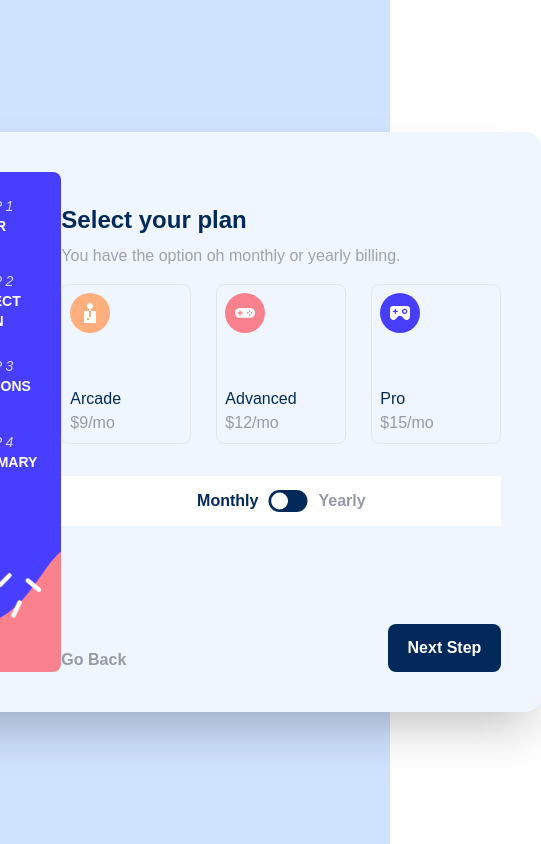
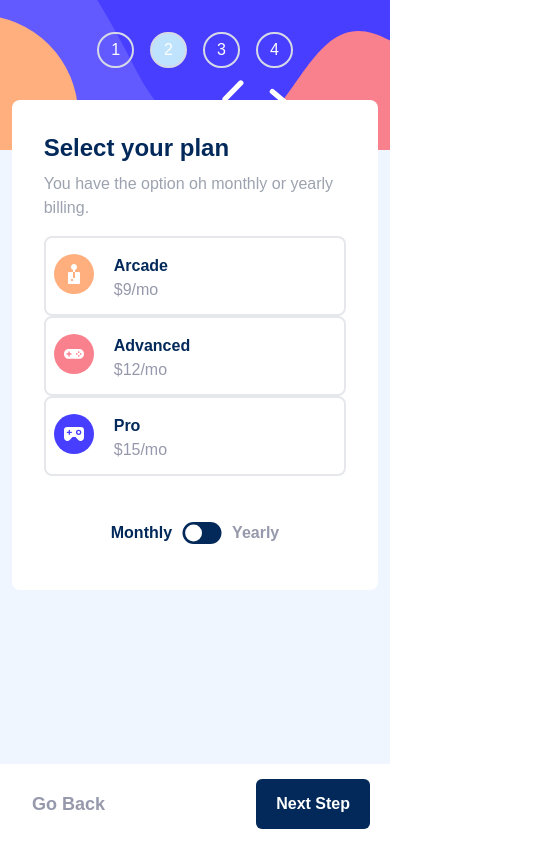
Before and after one commit to Wendell00/Multi-Step-Form, a React (Vite) app: page /selectPlan in a window 390 px wide. Shown: the whole page, 541 px wide, since content can reach past the window. Built offline with nearby package versions, Linux system fonts and the light colour scheme.

Commit message:
Responsividade feita

```diff
--- a/package.json
+++ b/package.json
@@ -11,6 +11,7 @@
   "dependencies": {
     "react": "^18.2.0",
     "react-dom": "^18.2.0",
+    "react-responsive": "^9.0.2",
     "react-router-dom": "^6.8.0"
   },
   "devDependencies": {
--- a/src/App.jsx
+++ b/src/App.jsx
@@ -1,4 +1,3 @@
-import { useState } from 'react'
 import { BrowserRouter, Route, Routes } from 'react-router-dom'
 
 import './App.css'
@@ -9,7 +8,6 @@ import { AddOns } from './pages/addOns/addOns'
 import { FormContextProvider } from './contexts/FormContext'
 import { LayoutDefault } from './layouts/LayoutDefault'
 import { Summary } from './pages/summary/summary'
-import { TestPage } from './pages/teste/teste'
 
 function App() {
   return (
@@ -22,7 +20,6 @@ function App() {
               <Route path='/selectPlan' element={<SelectPlan />} />
               <Route path='/add-ons' element={<AddOns />} />
               <Route path='/summary' element={<Summary />} />
-              <Route path='/teste' element={<TestPage />} />
             </Route>
           </Routes>
         </FormContextProvider>
--- a/src/components/Aside/index.jsx
+++ b/src/components/Aside/index.jsx
@@ -1,13 +1,36 @@
-import { useEffect } from "react"
 import { useLocation } from "react-router-dom";
+import { useMediaQuery } from 'react-responsive';
 
 
 export function Aside() {
 
+  const isMobile = useMediaQuery({ query: '(max-width: 768px)' });
   const location = useLocation();
 
+  if(isMobile){
     return (
-    <div className="w-1/3 h-full rounded-lg bg-no-repeat" id="sideBar">
+      <div className="w-full h-[150px] bg-no-repeat relative" id="sideBarMobile">
+        <ul className='w-full h-1/3 p-4'>
+          <div className="flex justify-center mt-4">
+            <button className={`rounded-full border-2 border-[#d6d9e6] py-1 px-3 mx-2 bg-none text-white
+            ${location.pathname === '/' && 'bg-[#bfe2fd] text-black'}`}>1</button>
+
+            <button className={`rounded-full border-2 border-[#d6d9e6] py-1 px-3 mx-2 bg-none text-white
+            ${location.pathname === '/selectPlan' && 'bg-[#bfe2fd] text-black'}`}>2</button>
+
+            <button className={`rounded-full border-2 border-[#d6d9e6] py-1 px-3 mx-2 bg-none text-white
+            ${location.pathname === '/add-ons' && 'bg-[#bfe2fd] text-black'}`}>3</button>
+
+            <button className={`rounded-full border-2 border-[#d6d9e6] py-1 px-3 mx-2 bg-none text-white
+            ${location.pathname == '/summary' && 'bg-[#bfe2fd] text-black'}`}>4</button>
+          </div>
+        </ul>
+      </div>
+    )
+  }
+  else{
+    return (
+      <div className="w-1/3 h-full rounded-lg bg-no-repeat relative" id="sideBar">
         <ul className='w-full h-2/3 p-4'>
           <li className='flex w-full h-1/4 items-center px-2'>
             <div> <button className={`rounded-full border-2 border-[#d6d9e6] py-1 px-3 bg-none text-white
@@ -45,3 +68,4 @@ export function Aside() {
       </div>
     )
   }
+}
--- /dev/null
+++ b/src/components/Submit/submit.jsx
@@ -0,0 +1,25 @@
+export const Submit = () => {
+
+    return (
+        <>
+            <div className='h-[400px] p-8 absolute right-[3%] bg-white w-[94%] mt-[100px] rounded-lg
+            md:relative md:h-full md:py-8 md:my-0 md:mx-auto md:[450px] md:px-8 md-justify-self-center md:right-0'>
+
+                <div className="w-auto h-full my-[50px] md:mx-0 md:my-[100px]">
+                    <div className="flex justify-center items-center scale-[0.7]">
+                        <img src="../../../public/multi-step-form-main/assets/images/icon-thank-you.svg" alt="" srcset="" />
+                    </div>
+                    <div className="flex justify-center items-center">
+                        <h2 className='text-[#02295a] text-3xl font-bold mb-2'>Thank you!</h2>
+                    </div>
+                    <div className="flex items-center text-center">
+                        <p className='font-normal text-gray-400 text-xl'>  Thanks for confirming your subscription! We hope you have fun
+                            using our platform. If you ever need support, please feel free
+                            to email us at support@loremgaming.com.</p>
+                    </div>
+                </div>
+
+            </div>
+        </>
+    )
+}
--- a/src/index.css
+++ b/src/index.css
@@ -13,8 +13,15 @@
   font-family: 'Ubuntu', sans-serif;
 }
 
+
 #sideBar{
   background-image: url("/multi-step-form-main/assets/images/bg-sidebar-desktop.svg");
+  background-size: cover;
+  background-position: center center;
+}
+
+#sideBarMobile{
+  background-image: url("/multi-step-form-main/assets/images/bg-sidebar-mobile.svg");
   background-size: cover;
   background-position: center center;
 }
--- a/src/layouts/LayoutDefault/index.jsx
+++ b/src/layouts/LayoutDefault/index.jsx
@@ -2,9 +2,9 @@ import { Outlet } from 'react-router-dom'
 
 export function LayoutDefault() {
   return (
-    <div className='w-screen h-screen flex justify-center items-center bg-[#cfe2fe]'>
-      <main className='w-[960px] h-[580px] bg-[#f0f6ff] rounded-2xl shadow-2xl p-10'>
-        <div className=' w-full h-full flex'>
+    <div className='w-full min-h-[650px] h-screen flex justify-center items-center bg-[#cfe2fe]'>
+      <main className='h-full w-[960px] md:h-[580px] bg-[#f0f6ff] md:rounded-2xl shadow-2xl md:p-10'>
+        <div className='relative w-full h-full flex'>
           <Outlet />
         </div>
       </main>
--- a/src/pages/addOns/addOns.jsx
+++ b/src/pages/addOns/addOns.jsx
@@ -2,8 +2,11 @@ import { useContext } from 'react'
 import { FormContext } from '../../contexts/FormContext'
 import { Aside } from '../../components/Aside'
 import { useNavigate } from 'react-router-dom'
+import { useMediaQuery } from "react-responsive"
 
 export const AddOns = () => {
+
+    const isMobile = useMediaQuery({ query: '(max-width: 768px)' });
 
     const { inputsInf, setInputsInf } = useContext(FormContext)
 
@@ -21,13 +24,15 @@ export const AddOns = () => {
     return (
         <>
             <Aside/>
-            <div className='justify-self-center my-0 mx-auto h-auto py-8 relative w-[440px]'>
+            <div className='h-auto p-8 absolute right-[3%] bg-white w-[94%] mt-[100px] rounded-lg
+            md:relative md:py-8 md:px-0 md:my-0 md:mx-auto md:bg-transparent md:w-auto md-justify-self-center md:right-0'>
                 <h2 className='text-[#02295a] text-2xl font-bold mb-2'>Pick add-ons</h2>
                 <p className='font-normal text-gray-400'>Add-ons help enhance your gaming experience.</p>
                 <div>
-                    <ul className='w-[455px]'>
+                    <ul className='w-auto md:w-[455px]'>
                         <li className='flex justify-between mt-2 w-full items-center border-[1px] border-solid border-[#473dff] rounded-lg p-2'>
-                            <input type="checkbox" className='addCheck bg-[#473dff] justify-self-center ml-[15px]' onClick={() => {
+                            <input type="checkbox" className='addCheck bg-[#473dff] justify-self-center
+                            ml-[0px] mr-[20px] md:mr-[0px] md:ml-[15px]' onClick={() => {
                                 setInputsInf({...inputsInf, onlineService: {active: !inputsInf.onlineService.active, price: 1}})
                                 }} defaultChecked={inputsInf.onlineService.active}/>
                             <div className='ml-[-93px]'>
@@ -37,7 +42,7 @@ export const AddOns = () => {
                             <div className='font-thing text-[#473dff] text-sm mr-[15px]'>+${!inputsInf.periodPlan ? '1/mo' : '10/yr'}</div>
                         </li>
                         <li className='flex mt-2 justify-between w-full items-center border-[1px] border-solid border-[#473dff] rounded-lg p-2'>
-                            <input type="checkbox" className='addCheck bg-[#473dff] justify-self-center ml-[15px]' onClick={() => {
+                            <input type="checkbox" className='addCheck bg-[#473dff] justify-self-center ml-[0px] mr-[20px] md:mr-[0px] md:ml-[15px]' onClick={() => {
                                 setInputsInf({...inputsInf, largerStorage: {active: !inputsInf.largerStorage.active, price: 2}})}} defaultChecked={inputsInf.largerStorage.active}/>
                             <div className='ml-[-125px]'>
                                 <p className='text-[#02295a] font-bold'>Larger storage</p>
@@ -46,7 +51,7 @@ export const AddOns = () => {
                             <div className='font-thing text-[#473dff] text-sm mr-[15px]'>+${!inputsInf.periodPlan ? '2/mo' : '20/yr'}</div>
                         </li>
                         <li className='flex mt-2 justify-between w-full items-center border-[1px] border-solid border-[#473dff] rounded-lg p-2'>
-                            <input type="checkbox" className='addCheck checked:bg-[#473dff] justify-self-center ml-[15px]' onClick={() => {
+                            <input type="checkbox" className='addCheck checked:bg-[#473dff] justify-self-center ml-[0px] mr-[20px] md:mr-[0px] md:ml-[15px]' onClick={() => {
                                 setInputsInf({...inputsInf, customizableProfile: {active: !inputsInf.customizableProfile.active, price: 2}})}} defaultChecked={inputsInf.customizableProfile.active}/>
                             <div className='ml-[-85px]'>
                                 <p className='text-[#02295a] font-bold'>Customizable Profile</p>
@@ -55,7 +60,8 @@ export const AddOns = () => {
                             <div className='font-thing text-[#473dff] text-sm mr-[15px]'>+${!inputsInf.periodPlan ? '2/mo' : '20/yr'}</div>
                         </li>
                     </ul>
-                    <div className='flex justify-between items-center mt-8 absolute bottom-[0px] w-[440px]'>
+                    <div className={`flex justify-between items-center absolute bottom-[0px] w-full
+                        ${isMobile && 'hidden'}`}>
                         <h1 className='cursor-pointer self-end font-bold text-[#9699ab] hover:text-[#02295a]' onClick={() => handlerFormInfo(false)}>Go Back</h1>
                         <div className='flex justify-end items-end h-[60px]'>
                             <button className='py-3 px-5 bg-[#02295a] text-white font-bold rounded-lg hover:bg-[#473dff]' onClick={() => handlerFormInfo(true)}>Next Step</button>
@@ -63,6 +69,11 @@ export const AddOns = () => {
                     </div>
                 </div>
             </div>
+            <div className={`absolute bottom-[0px] h-[80px] w-full flex items-center justify-between bg-white
+                    ${!isMobile && 'hidden'}`}>
+              <h1 className='ml-8 cursor-pointer text-lg font-bold text-[#9699ab] hover:text-[#02295a]' onClick={() => handlerFormInfo(false)}>Go Back</h1>
+              <button className='mr-5 py-3 px-5 bg-[#02295a] text-white font-bold h-[50px] rounded-md hover:bg-[#473dff]' onClick={() => handlerFormInfo(true)}>Next Step</button>
+            </div>
         </>
     )
 }
--- a/src/pages/selectPlan/selectPlan.jsx
+++ b/src/pages/selectPlan/selectPlan.jsx
@@ -2,8 +2,10 @@ import { useContext} from 'react'
 import { FormContext } from '../../contexts/FormContext'
 import { Aside } from '../../components/Aside'
 import { useNavigate } from 'react-router-dom'
+import { useMediaQuery } from 'react-responsive'
 
 export const SelectPlan = () => {
+    const isMobile = useMediaQuery({ query: '(max-width: 768px)' });
 
     const { inputsInf, setInputsInf } = useContext(FormContext)
 
@@ -21,37 +23,38 @@ export const SelectPlan = () => {
     return (
         <>
             <Aside/>
-            <div className='justify-self-center my-0 mx-auto h-full py-8 relative'>
+            <div className='h-auto p-8 absolute right-[3%] bg-white w-[94%] mt-[100px] rounded-lg
+            md:relative md:py-8 md:px-0 md:my-0 md:mx-auto md:bg-transparent md:w-[450px] md-justify-self-center md:right-0'>
                 <h2 className='text-[#02295a] text-2xl font-bold mb-2'>Select your plan</h2>
                 <p className='font-normal text-gray-400'>You have the option oh monthly or yearly billing.</p>
                 <div>
-                    <ul className="flex justify-between mt-4 w-[440px]">
+                    <ul className="md:flex md:justify-between mt-4 w-full md:w-[440px] ">
                         <li >
-                            <div onClick={() => handleSelectPlan('Arcade', 9)} className={`relative border-solid border-[1px] w-[130px] h-[160px] rounded-lg hover:border-[#473dff]
+                            <div onClick={() => handleSelectPlan('Arcade', 9)} className={`relative border-solid border-[2px] md:border-[1px] w-full h-[80px] md:w-[130px] md:h-[160px] rounded-lg hover:border-[#473dff]
                         cursor-pointer ${inputsInf.selectedPlan.name === 'Arcade' && 'border-[#473dff]'}`}>
-                                <img src="/multi-step-form-main/assets/images/icon-arcade.svg" className="mt-2 ml-2" />
-                                <div className="absolute bottom-0 ml-2 mb-2">
-                                    <h2 className="font-thin text-[#02295a]">Arcade</h2>
+                                <img src="/multi-step-form-main/assets/images/icon-arcade.svg" className="mt-4 md:mt-2 ml-2" />
+                                <div className="absolute left-[60px] md:left-[0px] bottom-0 ml-2 md:mb-2 mb-3">
+                                    <h2 className="md:font-thin font-bold text-[#02295a]">Arcade</h2>
                                     <p className="inf-plan font-thin text-[#9699ab]">${!inputsInf.periodPlan ? '9/mo' : '90/yr'}</p>
                                 </div>
                             </div>
                         </li>
                         <li>
-                            <div onClick={() => handleSelectPlan('Advanced', 12)} className={`relative border-solid border-[1px] w-[130px] h-[160px] rounded-lg hover:border-[#473dff]
+                            <div onClick={() => handleSelectPlan('Advanced', 12)} className={`relative border-solid border-[2px] md:border-[1px] w-full h-[80px] md:w-[130px] md:h-[160px] rounded-lg hover:border-[#473dff]
                         cursor-pointer ${inputsInf.selectedPlan.name === 'Advanced' && 'border-[#473dff]'}`}>
-                                <img src="/multi-step-form-main/assets/images/icon-advanced.svg" className="mt-2 ml-2" />
-                                <div className="absolute bottom-0 ml-2 mb-2">
-                                    <h2 className="font-thin text-[#02295a]">Advanced</h2>
+                                <img src="/multi-step-form-main/assets/images/icon-advanced.svg" className="mt-4 md:mt-2 ml-2 " />
+                                <div className="absolute left-[60px] md:left-[0px] bottom-0 ml-2 md:mb-2 mb-3">
+                                    <h2 className="md:font-thin font-bold text-[#02295a]">Advanced</h2>
                                     <p className="inf-plan font-thin text-[#9699ab]">${!inputsInf.periodPlan ? '12/mo' : '120/yr'}</p>
                                 </div>
                             </div>
                         </li>
                         <li>
-                            <div onClick={() => handleSelectPlan('Pro', 15)} className={`relative border-solid  border-[1px] w-[130px] h-[160px] rounded-lg hover:border-[#473dff]
+                            <div onClick={() => handleSelectPlan('Pro', 15)} className={`relative border-solid  border-[2px] md:border-[1px] w-full h-[80px] md:w-[130px] md:h-[160px] rounded-lg hover:border-[#473dff]
                         cursor-pointer ${inputsInf.selectedPlan.name === 'Pro' && 'border-[#473dff]'}`}>
-                                <img src="/multi-step-form-main/assets/images/icon-pro.svg" className="mt-2 ml-2" />
-                                <div className="absolute bottom-0 ml-2 mb-2">
-                                    <h2 className="font-thin text-[#02295a]">Pro</h2>
+                                <img src="/multi-step-form-main/assets/images/icon-pro.svg" className="mt-4 md:mt-2 ml-2" />
+                                <div className="absolute left-[60px] md:left-[0px] bottom-0 ml-2 md:mb-2 mb-3">
+                                    <h2 className="md:font-thin font-bold text-[#02295a]">Pro</h2>
                                     <p className="inf-plan font-thin text-[#9699ab]">${!inputsInf.periodPlan ? '15/mo' : '150/yr'}</p>
                                 </div>
                             </div>
@@ -66,13 +69,20 @@ export const SelectPlan = () => {
                     </label>
                     <h2 className={`font-bold ${inputsInf.periodPlan && 'text-[#02295a]'}`}>Yearly</h2>
                 </div>
-                <div className='flex justify-between items-center absolute bottom-[0px] w-full'>
+                <div className={`flex justify-between items-center absolute bottom-[0px] w-full
+                    ${isMobile && 'hidden'}`}>
                     <h1 className='cursor-pointer self-end font-bold text-[#9699ab] hover:text-[#02295a]' onClick={() => handlerFormInfo(false)}>Go Back</h1>
                     <div className='flex justify-end items-end h-[60px]'>
                         <button className='py-3 px-5 bg-[#02295a] text-white font-bold rounded-lg hover:bg-[#473dff]' onClick={() => handlerFormInfo(true)}>Next Step</button>
                     </div>
                 </div>
             </div>
+
+            <div className={`absolute bottom-[0px] h-[80px] w-full flex items-center justify-between bg-white
+                    ${!isMobile && 'hidden'}`}>
+              <h1 className='ml-8 cursor-pointer text-lg font-bold text-[#9699ab] hover:text-[#02295a]' onClick={() => handlerFormInfo(false)}>Go Back</h1>
+              <button className='mr-5 py-3 px-5 bg-[#02295a] text-white font-bold h-[50px] rounded-md hover:bg-[#473dff]' onClick={() => handlerFormInfo(true)}>Next Step</button>
+            </div>
         </>
     )
 }
--- a/src/pages/summary/summary.jsx
+++ b/src/pages/summary/summary.jsx
@@ -1,9 +1,9 @@
 import { useContext, useEffect, useState } from 'react'
-
 import { FormContext } from '../../contexts/FormContext'
-
 import { Aside } from '../../components/Aside'
+import { Submit } from '../../components/Submit/submit'
 import { useNavigate } from 'react-router-dom'
+import { useMediaQuery } from 'react-responsive'
 
 const SummaryOns = (props) =>{
 
@@ -22,6 +22,9 @@ const SummaryOns = (props) =>{
 }
 
 export const Summary = () => {
+    const [submitConfirm, setSubmitConfirm] = useState(false)
+
+    const isMobile = useMediaQuery({ query: '(max-width: 768px)' });
 
     const { inputsInf, setInputsInf } = useContext(FormContext)
 
@@ -35,6 +38,10 @@ export const Summary = () => {
     function handlerFormInfo(param) {
         if(param) navigate('/summary')
         else navigate('/add-ons')
+    }
+
+    function handlerSubmit(){
+        setSubmitConfirm(true)
     }
 
     function calculateTotalPrice(param){
@@ -55,11 +62,17 @@ export const Summary = () => {
         return total
     }
 
+    function verify(){
+        if(!isMobile && submitConfirm) return true
+        else false
+    }
+
     return (
         <>
             <Aside/>
-
-            <div className='justify-self-center my-0 mx-auto h-auto py-8 w-[440px] relative'>
+            {!submitConfirm ? (
+                <div className='h-auto p-8  right-[3%] mt-[100px] rounded-lg w-[94%] absolute bg-white
+                md:relative md:py-8 md:px-0 md:my-0 md:mx-auto md:bg-transparent md:w-[450px] md-justify-self-center md:right-0'>
                     <h2 className='text-[#02295a] text-2xl font-bold mb-2'>Finishing Up</h2>
                     <p className='font-normal text-gray-400'>Double-check everything looks OK before confirming.</p>
                     <div>
@@ -83,14 +96,24 @@ export const Summary = () => {
                             <p className='text-[#9699ab] font-thin'>Total (per {inputsInf.periodPlan ? 'yearly': 'monthly'})</p>
                             <h1 className='text-[#473dff] text-xl font-bold'>+${handlePlanValue()+totalPrice()}/{inputsInf.periodPlan ? 'yr' : 'mo'}</h1>
                         </div>
-                    <div className='flex justify-between items-center mt-8 absolute w-full bottom-[0px]'>
+                        <div className={`flex justify-between items-center absolute bottom-[0px] w-full
+                            ${isMobile && 'hidden'}`}>
                             <h1 className='cursor-pointer self-end font-bold text-[#9699ab] hover:text-[#02295a]' onClick={() => handlerFormInfo(false)}>Go Back</h1>
                             <div className='flex justify-end items-end h-[60px]'>
-                            <button className='py-3 px-5 bg-[#02295a] text-white font-bold rounded-lg hover:bg-[#473dff]' onClick={() => handlerFormInfo(true)}>Confirm</button>
+                                <button className='py-3 px-5 bg-[#02295a] text-white font-bold rounded-lg hover:bg-[#473dff]' onClick={() => handlerSubmit()}>Confirm</button>
                         </div>
                     </div>
                     </div>
                 </div>
+            ) : ( <Submit/> )}
+
+            {!submitConfirm && isMobile ? ( <div className={`absolute bottom-[0px] h-[80px] w-full flex items-center justify-between bg-white
+                    ${verify() && 'hidden'}`}>
+              <h1 className='ml-8 cursor-pointer text-lg font-bold text-[#9699ab] hover:text-[#02295a]' onClick={() => handlerFormInfo(false)}>Go Back</h1>
+              <button className='mr-5 py-3 px-5 bg-[#02295a] text-white font-bold h-[50px] rounded-md hover:bg-[#473dff]' onClick={() => handlerSubmit()}>Confirm</button>
+            </div>) : (<div> </div>)
+            }
+
         </>
     )
 }
--- a/src/pages/teste/teste.jsx
+++ /dev/null
@@ -1,44 +0,0 @@
-import { Aside } from "../../components/Aside"
-
-import { useNavigate } from 'react-router-dom'
-
-export const TestPage = () => {
-    const navigate = useNavigate()
-
-    function handlerFormInfo() {
-        navigate('/selectPlan')
-    }
-
-    return (
-        <>
-            <Aside/>
-
-            {/* <div className='justify-self-center my-0 mx-auto h-auto py-8 relative'>
-                <h2 className='text-[#02295a] text-2xl font-bold mb-2'>Personal Info</h2>
-                <p className='font-normal text-gray-400'>Please provide your name, email address, and phone number.</p>
-                <form className='mt-6'>
-                    <label className='text-[#02295a] text-sm mb-2 font-thin'>Name</label>
-                    <label className='error-name text-[#ed3548] text-sm float-right font-bold'></label>
-                    <br />
-                    <input className="nameInput mb-4 w-full rounded-lg border-solid border border-gray-300 focus:border-[#] px-4 text-[#02295a] py-2 font-bold"
-                        type='text' placeholder='Wendell Borges'></input>
-                    <br />
-                    <label className='text-[#02295a] text-sm mb-2 font-thin'>Email Adress</label>
-                    <label className='error-email text-[#ed3548] text-sm float-right font-bold'></label>
-                    <br />
-                    <input className="mb-4 w-full rounded-lg border-solid border border-gray-300 focus:border-[#] px-4 text-[#02295a] py-2 font-bold"
-                        type='email' placeholder='contatoWendell@gmail.com'></input>
-                    <br />
-                    <label className='text-[#02295a] text-sm mb-2 font-thin'>Phone Number</label>
-                    <label className='error-phone text-[#ed3548] text-sm float-right font-bold'></label>
-                    <br />
-                    <input className="mb-4 w-full rounded-lg border-solid border border-gray-300 focus:border-[#] px-4 text-[#02295a] py-2 font-bold"
-                        type='tel' placeholder='11 99999-9999'></input>
-                </form>
-                <div className='flex justify-end items-end h-[60px] absolute w-full bottom-[0px]'>
-                    <button className='py-3 px-5 bg-[#02295a] text-white font-bold rounded-lg hover:bg-[#473dff]' onClick={() => handlerFormInfo()}>Next Step</button>
-                </div>
-            </div> */}
-        </>
-    )
-}
--- a/src/pages/yourInfo/yourInfo.jsx
+++ b/src/pages/yourInfo/yourInfo.jsx
@@ -1,9 +1,10 @@
 import { Aside } from "../../components/Aside"
-
+import { useMediaQuery } from "react-responsive"
 import { useNavigate } from 'react-router-dom'
 
 export const YourInfo = () => {
     const navigate = useNavigate()
+    const isMobile = useMediaQuery({ query: '(max-width: 768px)' });
 
     function handlerFormInfo() {
         navigate('/selectPlan')
@@ -13,7 +14,8 @@ export const YourInfo = () => {
         <>
             <Aside/>
 
-            <div className='justify-self-center my-0 mx-auto h-auto py-8 relative'>
+            <div className='h-auto p-8 absolute right-[3%] bg-white w-[94%] mt-[100px] rounded-lg
+            md:relative md:py-8 md:px-0 md:my-0 md:mx-auto md:bg-transparent md:w-[450px] md-justify-self-center md:right-0'>
                 <h2 className='text-[#02295a] text-2xl font-bold mb-2'>Personal Info</h2>
                 <p className='font-normal text-gray-400'>Please provide your name, email address, and phone number.</p>
                 <form className='mt-6'>
@@ -35,10 +37,19 @@ export const YourInfo = () => {
                     <input className="mb-4 w-full rounded-lg border-solid border border-gray-300 focus:border-[#] px-4 text-[#02295a] py-2 font-bold"
                         type='tel' placeholder='11 99999-9999'></input>
                 </form>
-                <div className='flex justify-end items-end h-[60px] absolute w-full bottom-[0px]'>
+
+                <div className={`flex justify-end items-end h-[60px] absolute w-full bottom-[0px]
+                    ${isMobile && 'hidden'}`}>
                     <button className='py-3 px-5 bg-[#02295a] text-white font-bold rounded-lg hover:bg-[#473dff]' onClick={() => handlerFormInfo()}>Next Step</button>
                 </div>
+
             </div>
+
+            <div className={`absolute bottom-[0px] h-[80px] w-full flex items-center justify-end bg-white
+                    ${!isMobile && 'hidden'}`}>
+              <button className='mr-5 py-3 px-5 bg-[#02295a] text-white font-bold h-[50px] rounded-md hover:bg-[#473dff]' onClick={() => handlerFormInfo()}>Next Step</button>
+            </div>
+
         </>
     )
 }
```
Also changed, not shown: 1 other file (tests, documents, lock files or other folders). Lines whose indentation alone changed are shown as unchanged.
